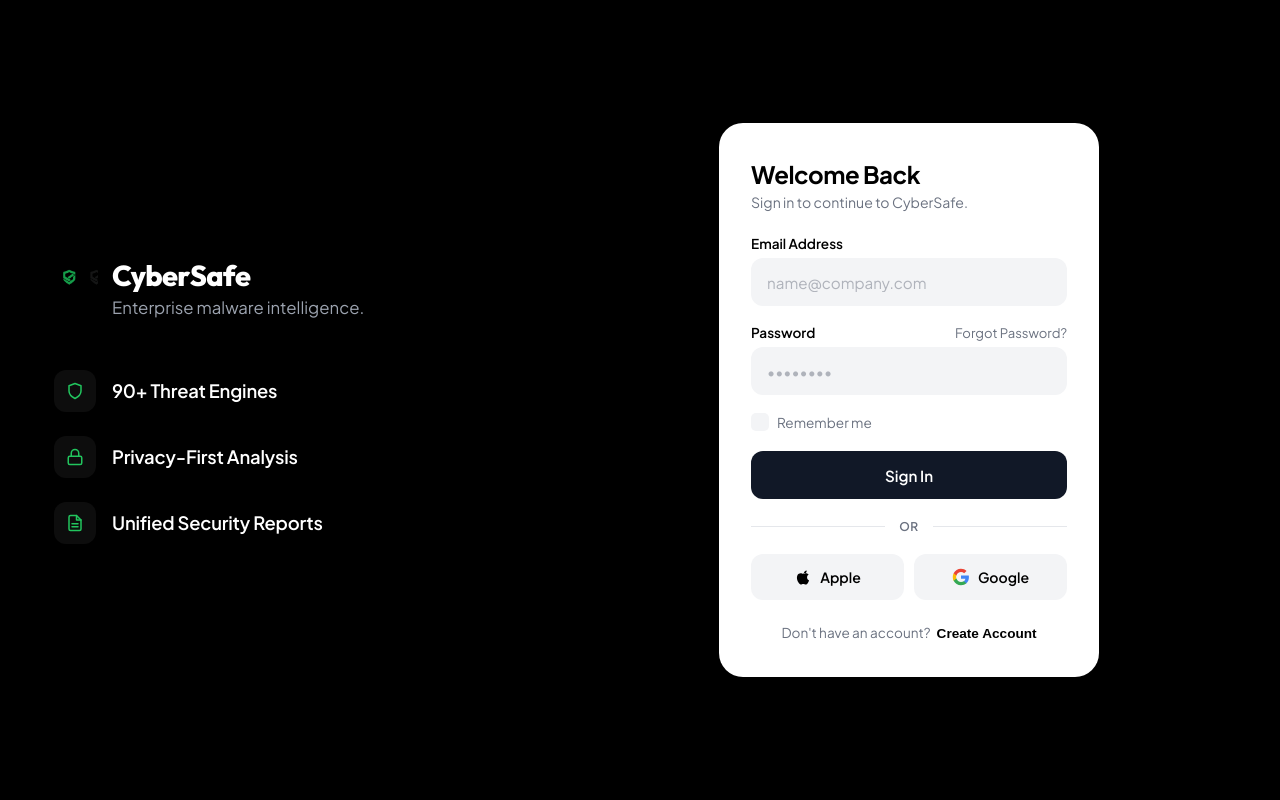
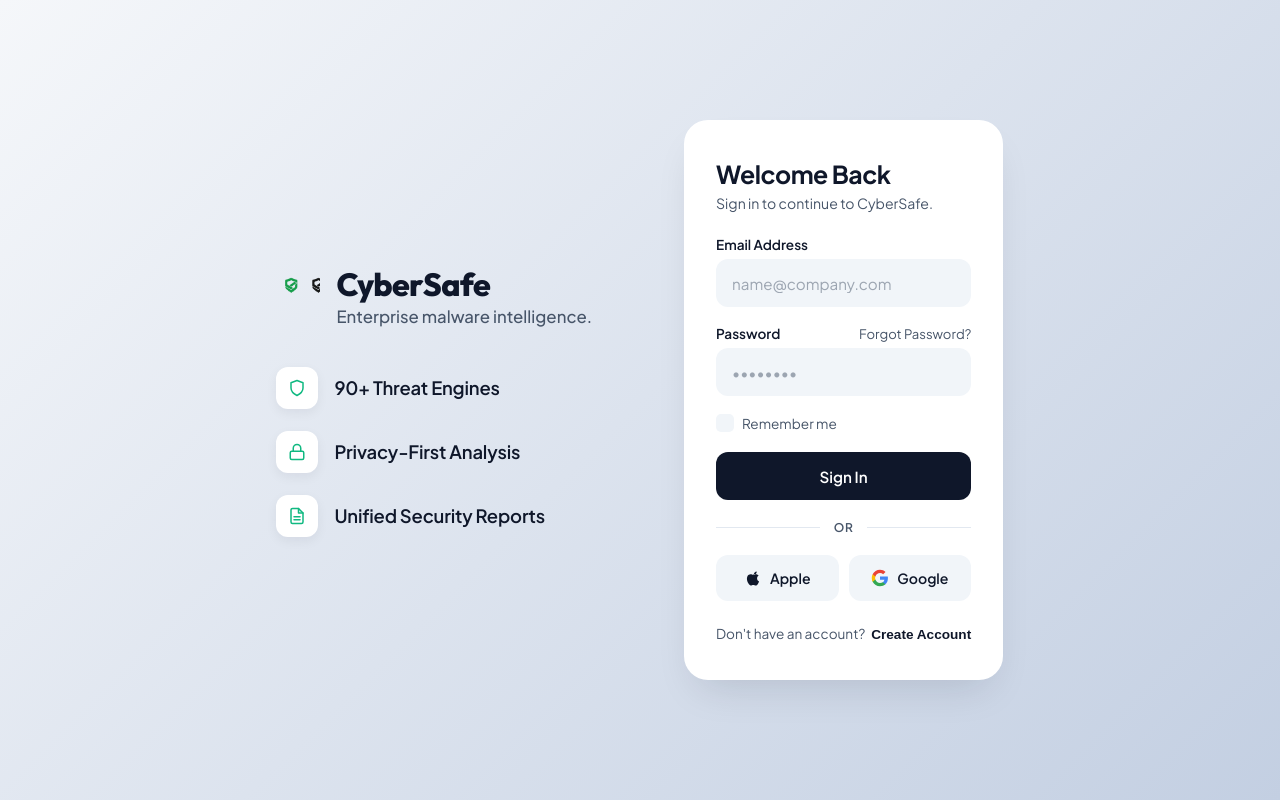
Before and after one commit to tejeshnaik-eng/cybersecure, a Next.js app: page /login in a window 1280 px wide. Built offline with nearby package versions, Linux system fonts and the light colour scheme; no server answers.

Commit message:
style: Apply light metallic background gradient and position left text directly next to login card

```diff
--- a/app/globals.css
+++ b/app/globals.css
@@ -1,26 +1,22 @@
 @import url('https://fonts.googleapis.com/css2?family=Outfit:wght@400;500;600;700;800&family=Plus+Jakarta+Sans:wght@400;500;600;700&display=swap');
 
 :root {
-  --bg-pure-black: #000000;
+  --bg-gradient: linear-gradient(135deg, #f5f7fa 0%, #c3cfe2 100%);
   --bg-card-white: #FFFFFF;
 
   --accent-blue-pure: #0066FF;
-  --accent-emerald: #22C55E;
+  --accent-emerald: #10B981;
 
-  --text-dark-title: #000000;
-  --text-dark-body: #111827;
-  --text-dark-muted: #6B7280;
+  --text-dark-title: #0F172A;
+  --text-dark-body: #1E293B;
+  --text-dark-muted: #475569;
 
-  --text-white: #FFFFFF;
-  --text-gray-light: #E5E7EB;
-  --text-gray-muted: #9CA3AF;
-
-  --input-bg: #F3F4F6;
+  --input-bg: #F1F5F9;
 
   --font-sans: 'Plus Jakarta Sans', -apple-system, BlinkMacSystemFont, sans-serif;
   --font-brand: 'Outfit', sans-serif;
 
-  --shadow-card-elevated: 0 25px 50px -12px rgba(0, 0, 0, 0.6);
+  --shadow-card-elevated: 0 20px 40px -15px rgba(15, 23, 42, 0.15);
   --transition-apple: all 0.2s cubic-bezier(0.16, 1, 0.3, 1);
 }
 
@@ -33,8 +29,9 @@
 
 html, body {
   height: 100%;
-  background-color: var(--bg-pure-black);
-  color: var(--text-white);
+  background-image: var(--bg-gradient);
+  background-attachment: fixed;
+  color: var(--text-dark-body);
   font-family: var(--font-sans);
   -webkit-font-smoothing: antialiased;
   -moz-osx-font-smoothing: grayscale;
@@ -45,7 +42,7 @@
 .app-bg-container {
   position: fixed;
   inset: 0;
-  background-color: var(--bg-pure-black);
+  background-image: var(--bg-gradient);
   z-index: 1;
   pointer-events: none;
 }
@@ -59,49 +56,52 @@
   flex-direction: column;
 }
 
-/* Two-column layout */
+/* Centered layout bringing left text directly next to card */
 .auth-page-container {
   display: flex;
+  align-items: center;
+  justify-content: center;
   min-height: 100vh;
   width: 100%;
+  padding: 40px 20px;
+  gap: 48px;
 }
 
-/* Left Branding (40%) */
+/* Left Branding (Positioned right next to card) */
 .auth-branding-left {
-  width: 42%;
-  padding: 60px 54px;
+  max-width: 360px;
+  width: 100%;
   display: flex;
   flex-direction: column;
-  justify-content: center;
-  gap: 52px;
+  gap: 40px;
 }
 
 .brand-header {
   display: flex;
   align-items: center;
-  gap: 14px;
+  gap: 16px;
 }
 
 .brand-name {
   font-family: var(--font-brand);
-  font-size: 1.8rem;
+  font-size: 2rem;
   font-weight: 800;
   letter-spacing: -0.02em;
-  color: var(--text-white);
+  color: var(--text-dark-title);
 }
 
 .brand-tagline {
   font-size: 1.05rem;
-  color: var(--text-gray-muted);
-  margin-top: 4px;
-  font-weight: 400;
+  color: var(--text-dark-muted);
+  margin-top: 2px;
+  font-weight: 500;
 }
 
-/* Concise feature rows (Larger size) */
+/* Concise feature rows (Larger size & high contrast on light gradient) */
 .features-list {
   display: flex;
   flex-direction: column;
-  gap: 24px;
+  gap: 22px;
 }
 
 .feature-row {
@@ -114,38 +114,37 @@
   width: 42px;
   height: 42px;
   border-radius: 12px;
-  background: rgba(255, 255, 255, 0.05);
+  background: #FFFFFF;
   border: none;
   display: flex;
   align-items: center;
   justify-content: center;
   color: var(--accent-emerald);
   flex-shrink: 0;
+  box-shadow: 0 4px 12px rgba(15, 23, 42, 0.06);
 }
 
 .feature-text {
   font-size: 1.15rem;
   font-weight: 600;
-  color: var(--text-white);
+  color: var(--text-dark-title);
   letter-spacing: -0.01em;
 }
 
-/* Right Column (60%) with Pure White Card & Decreased Size */
+/* Right Column: Pure White Card */
 .auth-card-right {
-  width: 58%;
   display: flex;
   align-items: center;
   justify-content: center;
-  padding: 40px 24px;
 }
 
-/* Pure White Card (Decreased max-width: 380px) */
+/* Pure White Card (Compact 380px max-width) */
 .apple-card-white {
   width: 100%;
   max-width: 380px;
   background: var(--bg-card-white);
   border-radius: 24px;
-  padding: 36px 32px;
+  padding: 38px 32px;
   box-shadow: var(--shadow-card-elevated);
   border: none;
   animation: cardFadeIn 0.4s cubic-bezier(0.16, 1, 0.3, 1) forwards;
@@ -163,13 +162,13 @@
   }
 }
 
-/* Card Header inside pure white card */
+/* Card Header */
 .card-header {
   margin-bottom: 24px;
 }
 
 .card-title {
-  font-size: 1.5rem;
+  font-size: 1.55rem;
   font-weight: 700;
   letter-spacing: -0.02em;
   color: var(--text-dark-title);
@@ -181,7 +180,7 @@
   color: var(--text-dark-muted);
 }
 
-/* Inputs inside pure white card (No borders) */
+/* Inputs (No borders) */
 .form-group {
   margin-bottom: 18px;
   display: flex;
@@ -227,11 +226,11 @@
 }
 
 .form-input::placeholder {
-  color: rgba(107, 114, 128, 0.5);
+  color: rgba(71, 85, 105, 0.5);
 }
 
 .form-input:focus {
-  background: #E5E7EB;
+  background: #E2E8F0;
   box-shadow: 0 0 0 2px var(--accent-blue-pure);
 }
 
@@ -258,7 +257,7 @@
 }
 
 .checkbox-row:hover .custom-checkbox {
-  background: #E5E7EB;
+  background: #E2E8F0;
 }
 
 .checkbox-row.checked .custom-checkbox {
@@ -275,7 +274,7 @@
 .btn-primary {
   width: 100%;
   height: 48px;
-  background: #111827;
+  background: #0F172A;
   color: #FFFFFF;
   border: none;
   border-radius: 12px;
@@ -316,7 +315,7 @@
 .divider-line {
   flex: 1;
   height: 1px;
-  background: #E5E7EB;
+  background: #E2E8F0;
 }
 
 .divider-text {
@@ -327,7 +326,7 @@
   text-transform: uppercase;
 }
 
-/* OAuth Buttons (No border, pure blue on hover) */
+/* OAuth Buttons */
 .oauth-grid {
   display: grid;
   grid-template-columns: 1fr 1fr;
@@ -389,7 +388,7 @@
   text-decoration: underline;
 }
 
-/* Alert notifications (No borders!) */
+/* Alert notifications */
 .alert {
   padding: 12px 14px;
   border-radius: 10px;
@@ -412,26 +411,16 @@
 }
 
 /* Responsive Rules */
-@media (max-width: 1024px) {
-  .auth-branding-left {
-    width: 45%;
-    padding: 40px 32px;
-  }
-  .auth-card-right {
-    width: 55%;
-  }
-}
-
 @media (max-width: 840px) {
   .auth-page-container {
     flex-direction: column;
+    gap: 30px;
   }
   .auth-branding-left {
-    width: 100%;
-    padding: 40px 24px 20px 24px;
-    gap: 24px;
+    max-width: 100%;
     align-items: center;
     text-align: center;
+    gap: 24px;
   }
   .brand-header {
     flex-direction: column;
@@ -443,8 +432,4 @@
     flex-wrap: wrap;
     gap: 16px;
   }
-  .auth-card-right {
-    width: 100%;
-    padding: 20px 16px 40px 16px;
-  }
 }
```
